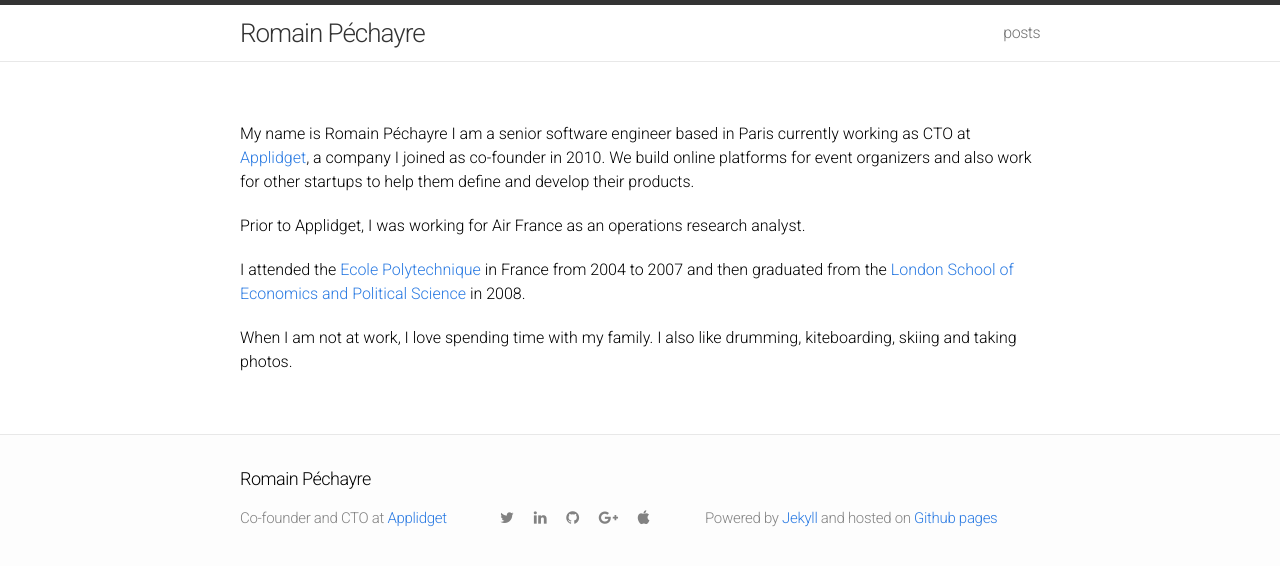
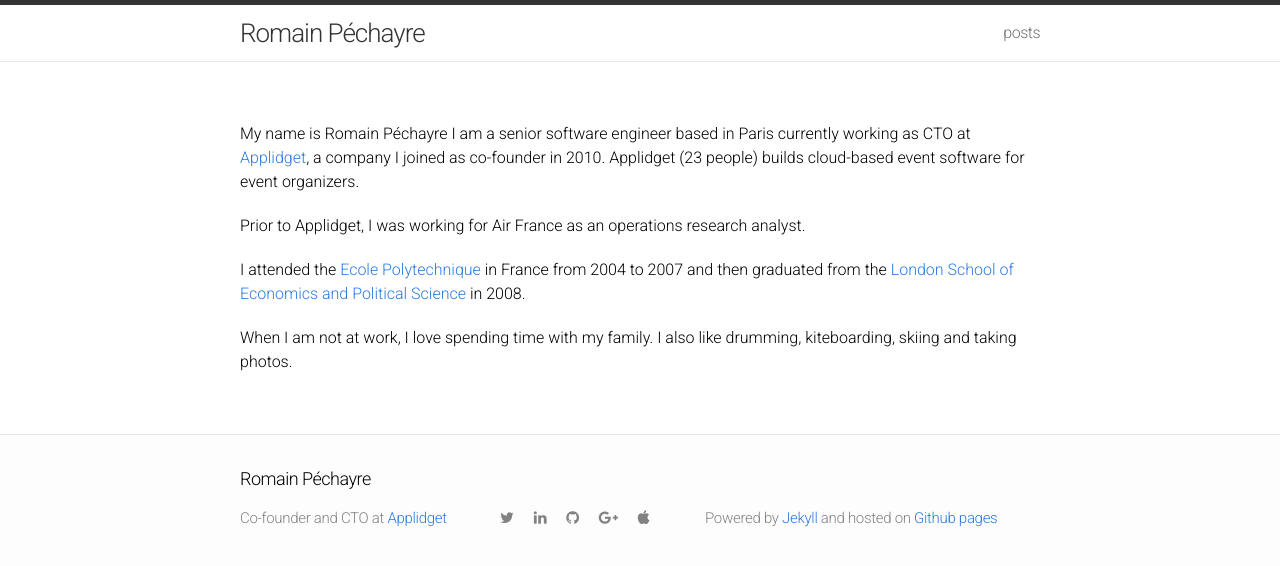
Before and after one commit to rpechayr/old-www, a Jekyll site: the page built from about.md, in a window 1280 px wide. Shown: the top 566 px of the page. Built offline with Jekyll 4.4.1, drawn with Linux system fonts in a browser that asks for light colours; nearby versions of some CDN libraries.

Commit message:
Update about.md

```diff
--- a/about.md
+++ b/about.md
@@ -4,7 +4,7 @@ permalink: /
 description: Romain Péchayre, senior software engineer based in Paris. Currently working as CTO at Applidget.
 ---
 
-My name is Romain Péchayre I am a senior software engineer based in Paris currently working as CTO at [Applidget](http://applidget.com), a company I joined as co-founder in 2010. We build online platforms for event organizers and also work for other startups to help them define and develop their products.
+My name is Romain Péchayre I am a senior software engineer based in Paris currently working as CTO at [Applidget](http://applidget.com), a company I joined as co-founder in 2010. Applidget (23 people) builds cloud-based event software for event organizers.
 
 Prior to Applidget, I was working for Air France as an operations research analyst.
 
```
